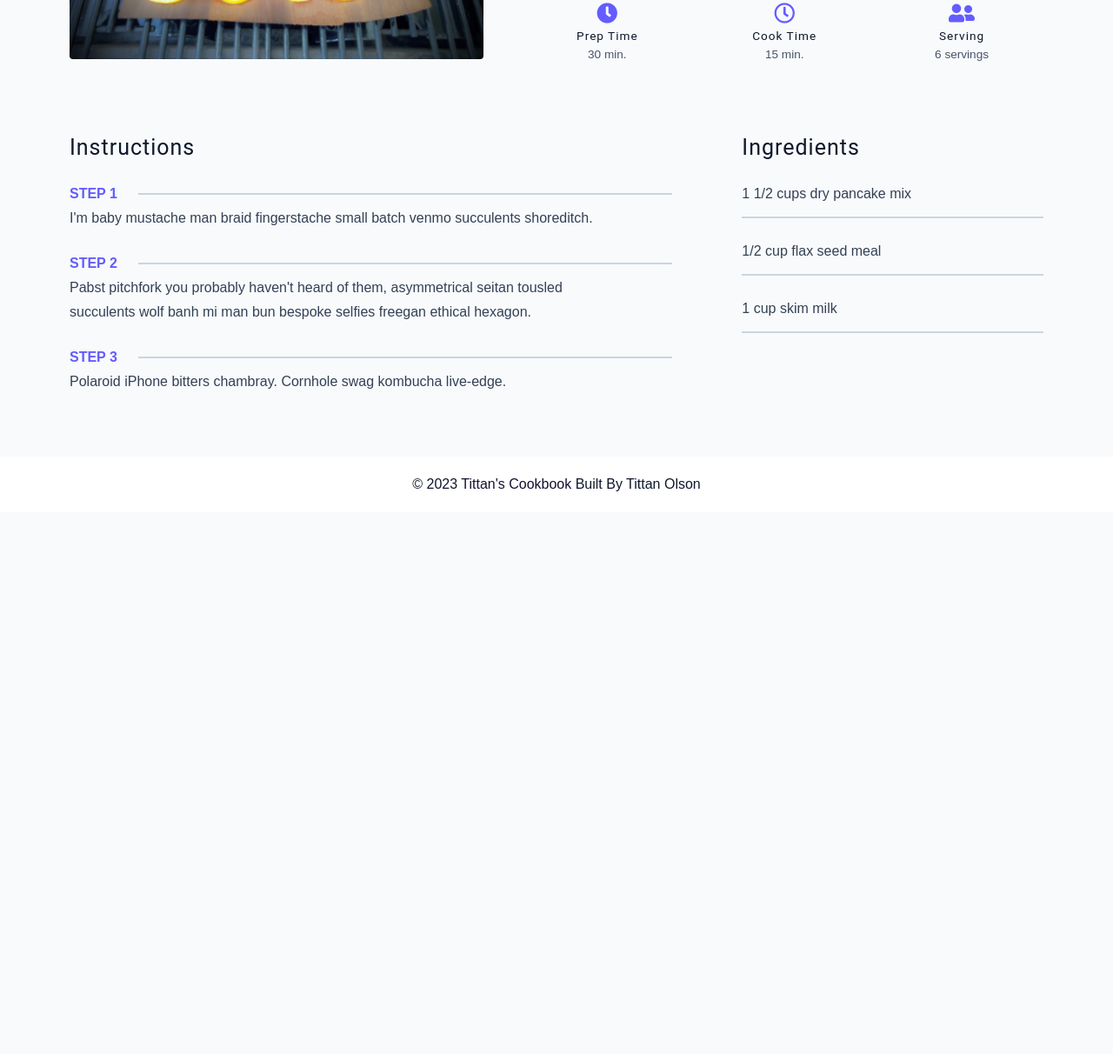
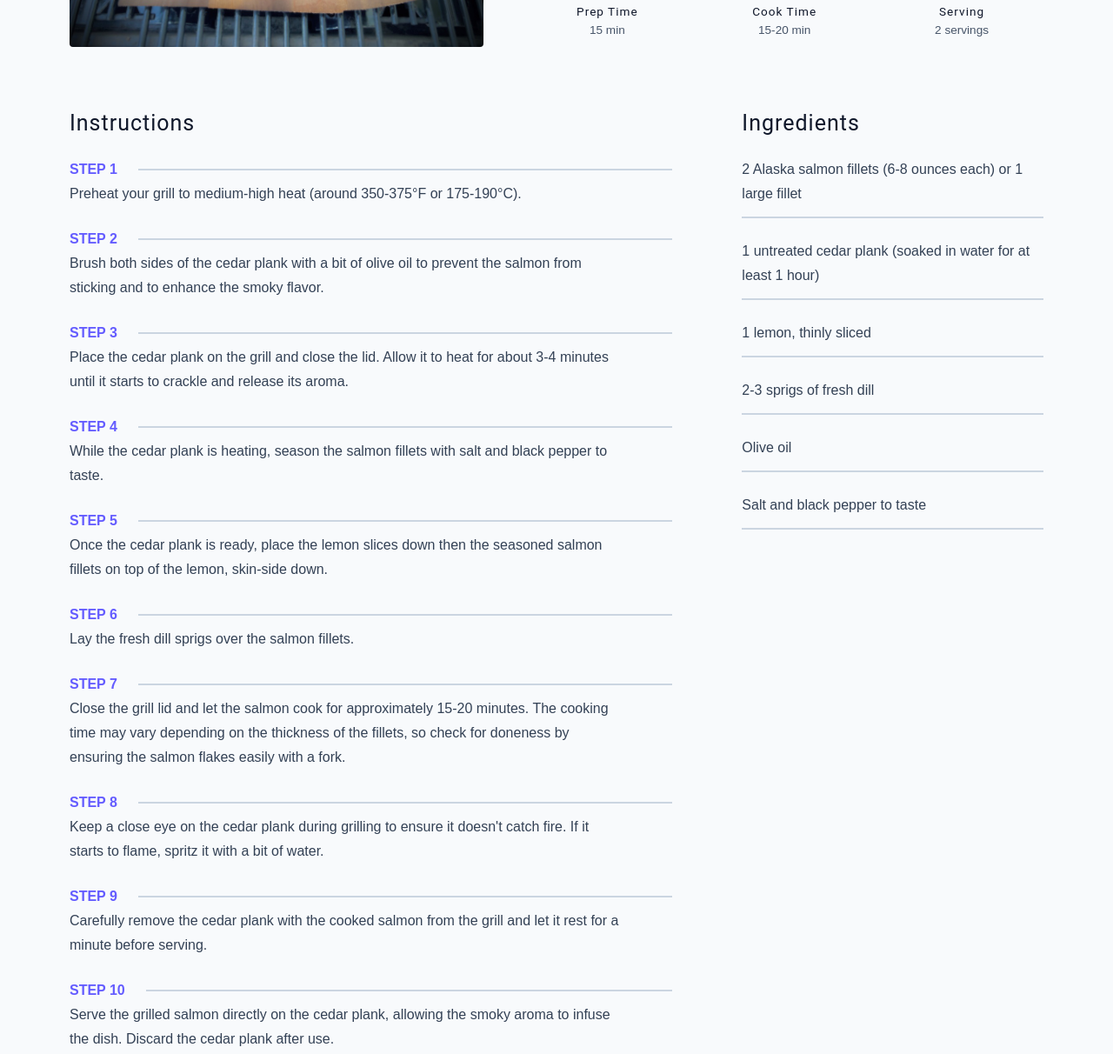
Before and after one commit to Tdrizz/cookbookwebsite, a plain HTML site: page grilledsalmon.html in a window 1280 px wide. Shown: the part 398-1610 px from the top of the page at 87% size. Before the commit the page ends 987 px from the top, so only its background shows below. Drawn offline with Linux system fonts and the light colour scheme.

Commit message:
Add info to grilledsalmon.html

```diff
--- a/grilledsalmon.html
+++ b/grilledsalmon.html
@@ -49,30 +49,23 @@
               <article class="recipe-info">
                 <h2>Grilled Alaska Salmon</h2>
                 <p>
-                  Shabby chic humblebrag banh mi bushwick, banjo kale chips
-                  meggings. Cred selfies sartorial, cloud bread disrupt blue bottle
-                  seitan. Dreamcatcher tousled bitters, health goth vegan venmo
-                  whatever street art lyft shabby chic pitchfork beard. Drinking
-                  vinegar poke tbh, iPhone coloring book polaroid truffaut tousled
-                  ramps pug trust fund letterpress. Portland four loko austin
-                  chicharrones bitters single-origin coffee. Leggings letterpress
-                  occupy pour-over.
+                  This recipe features Alaska salmon grilled on a cedar plank, enhanced with the refreshing combination of lemon and dill. The cedar plank infuses a subtle smokiness into the salmon, while the lemon and dill add a bright and herby touch. The result is a simple yet delicious dish that brings out the natural flavors of the salmon in a beautifully balanced way.
                 </p>
                 <div class="recipe-icons">
                   <article>
                     <i class="fas fa-clock"></i>
                     <h5>prep time</h5>
-                    <p>30 min.</p>
+                    <p>15 min</p>
                   </article>
                   <article>
                     <i class="far fa-clock"></i>
                     <h5>cook time</h5>
-                    <p>15 min.</p>
+                    <p>15-20 min</p>
                   </article>
                   <article>
                     <i class="fas fa-user-friends"></i>
                     <h5>serving</h5>
-                    <p>6 servings</p>
+                    <p>2 servings</p>
                   </article>
                 </div>
               </article>
@@ -88,8 +81,7 @@
                     <div></div>
                   </header>
                   <p>
-                    I'm baby mustache man braid fingerstache small batch venmo
-                    succulents shoreditch.
+                    Preheat your grill to medium-high heat (around 350-375°F or 175-190°C).
                   </p>
                 </div>
                 <!-- end of single instruction -->
@@ -100,9 +92,7 @@
                     <div></div>
                   </header>
                   <p>
-                    Pabst pitchfork you probably haven't heard of them, asymmetrical
-                    seitan tousled succulents wolf banh mi man bun bespoke selfies
-                    freegan ethical hexagon.
+                    Brush both sides of the cedar plank with a bit of olive oil to prevent the salmon from sticking and to enhance the smoky flavor.
                   </p>
                 </div>
                 <!-- end of single instruction -->
@@ -113,8 +103,84 @@
                     <div></div>
                   </header>
                   <p>
-                    Polaroid iPhone bitters chambray. Cornhole swag kombucha
-                    live-edge.
+                    Place the cedar plank on the grill and close the lid. Allow it to heat for about 3-4 minutes until it starts to crackle and release its aroma.
+                  </p>
+                </div>
+                <!-- end of single instruction -->
+                <!-- single instruction -->
+                <div class="single-instruction">
+                  <header>
+                    <p>step 4</p>
+                    <div></div>
+                  </header>
+                  <p>
+                    While the cedar plank is heating, season the salmon fillets with salt and black pepper to taste.
+                  </p>
+                </div>
+                <!-- end of single instruction -->
+                <!-- single instruction -->
+                <div class="single-instruction">
+                  <header>
+                    <p>step 5</p>
+                    <div></div>
+                  </header>
+                  <p>
+                    Once the cedar plank is ready, place the lemon slices down then the seasoned salmon fillets on top of the lemon, skin-side down.
+                  </p>
+                </div>
+                <!-- end of single instruction -->
+                <!-- single instruction -->
+                <div class="single-instruction">
+                  <header>
+                    <p>step 6</p>
+                    <div></div>
+                  </header>
+                  <p>
+                    Lay the fresh dill sprigs over the salmon fillets.
+                  </p>
+                </div>
+                <!-- end of single instruction -->
+                <!-- single instruction -->
+                <div class="single-instruction">
+                  <header>
+                    <p>step 7</p>
+                    <div></div>
+                  </header>
+                  <p>
+                    Close the grill lid and let the salmon cook for approximately 15-20 minutes. The cooking time may vary depending on the thickness of the fillets, so check for doneness by ensuring the salmon flakes easily with a fork.
+                  </p>
+                </div>
+                <!-- end of single instruction -->
+                <!-- single instruction -->
+                <div class="single-instruction">
+                  <header>
+                    <p>step 8</p>
+                    <div></div>
+                  </header>
+                  <p>
+                    Keep a close eye on the cedar plank during grilling to ensure it doesn't catch fire. If it starts to flame, spritz it with a bit of water.
+                  </p>
+                </div>
+                <!-- end of single instruction -->
+                <!-- single instruction -->
+                <div class="single-instruction">
+                  <header>
+                    <p>step 9</p>
+                    <div></div>
+                  </header>
+                  <p>
+                    Carefully remove the cedar plank with the cooked salmon from the grill and let it rest for a minute before serving.
+                  </p>
+                </div>
+                <!-- end of single instruction -->
+                <!-- single instruction -->
+                <div class="single-instruction">
+                  <header>
+                    <p>step 10</p>
+                    <div></div>
+                  </header>
+                  <p>
+                    Serve the grilled salmon directly on the cedar plank, allowing the smoky aroma to infuse the dish. Discard the cedar plank after use.
                   </p>
                 </div>
                 <!-- end of single instruction -->
@@ -122,9 +188,12 @@
               <article class="second-column">
                 <div>
                   <h4>ingredients</h4>
-                  <p class="single-ingredient">1 1/2 cups dry pancake mix</p>
-                  <p class="single-ingredient">1/2 cup flax seed meal</p>
-                  <p class="single-ingredient">1 cup skim milk</p>
+                  <p class="single-ingredient">2 Alaska salmon fillets (6-8 ounces each) or 1 large fillet</p>
+                  <p class="single-ingredient">1 untreated cedar plank (soaked in water for at least 1 hour)</p>
+                  <p class="single-ingredient">1 lemon, thinly sliced</p>
+                  <p class="single-ingredient">2-3 sprigs of fresh dill</p>
+                  <p class="single-ingredient">Olive oil</p>
+                  <p class="single-ingredient">Salt and black pepper to taste</p>
                 </div>
               </article>
             </section>
```
